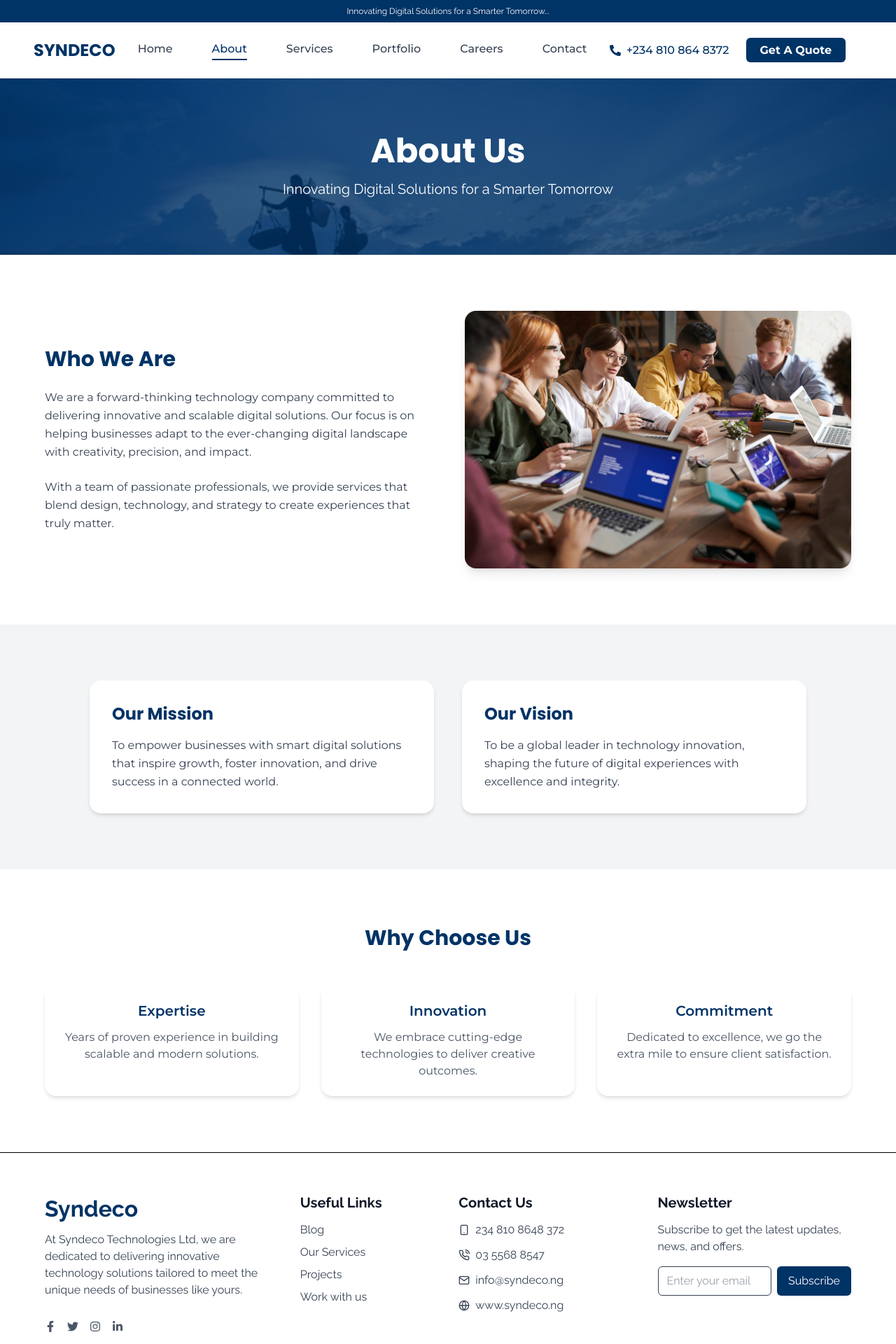
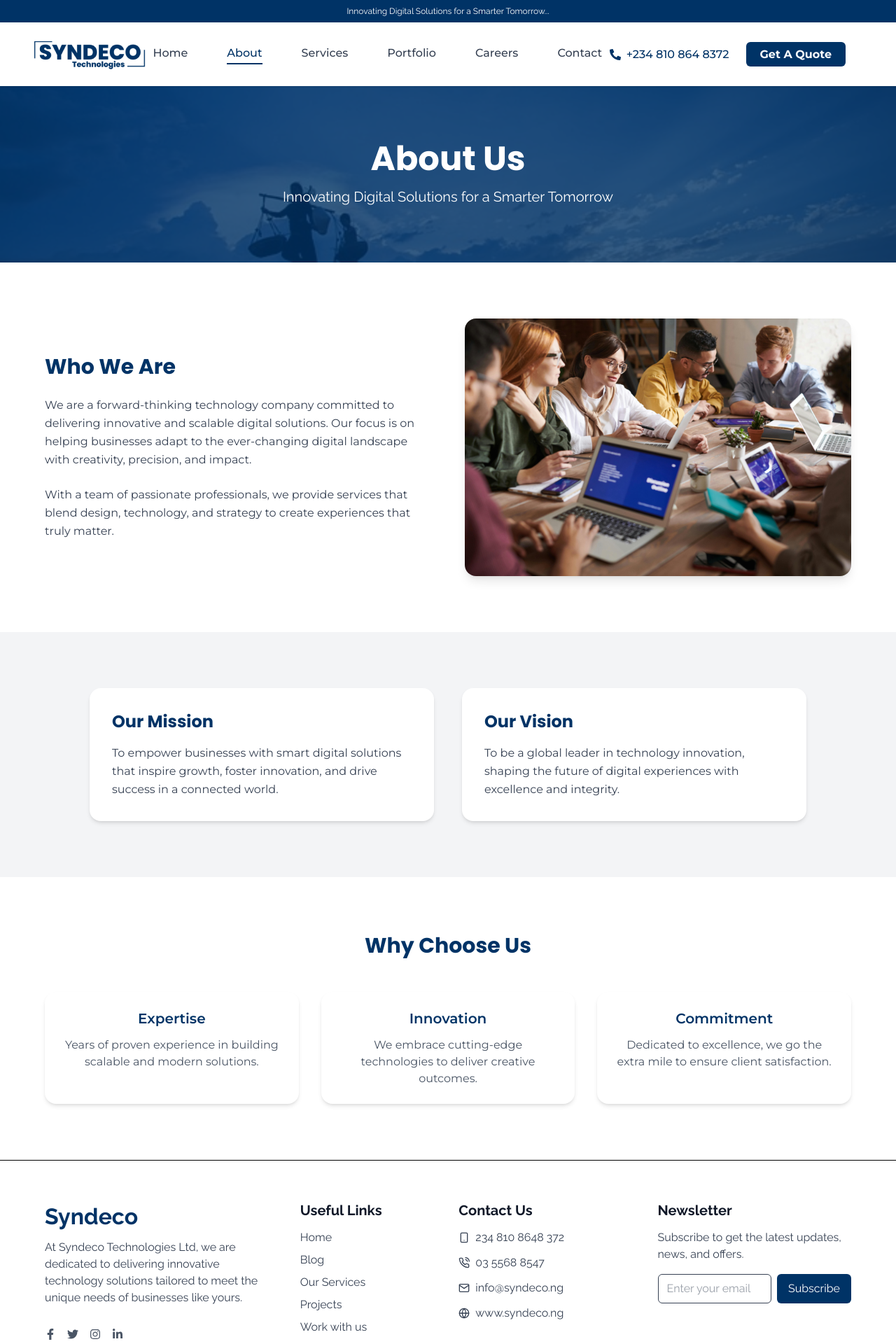
Before and after one commit to damsman10/syndeco-technologies, a React (Vite) app: page /about in a window 1280 px wide. Shown: the top 1920 px of the page at 70% size. Built offline with nearby package versions, Linux system fonts and the light colour scheme.

Commit message:
footer update

```diff
--- a/index.html
+++ b/index.html
@@ -2,7 +2,7 @@
 <html lang="en">
   <head>
     <meta charset="UTF-8" />
-    <link rel="icon" type="image/svg+xml" href="/vite.svg" />
+    <link rel="icon" type="image/svg+xml" href="/favico.png" />
     <meta name="viewport" content="width=device-width, initial-scale=1.0" />
     <title>Syndeco Technologies</title>
     <style>
--- a/src/components/Footer.jsx
+++ b/src/components/Footer.jsx
@@ -24,6 +24,7 @@ const Footer = () => {
         <div className="flex flex-col items-center md:items-start w-full md:w-[15%]">
           <h3 className="font-bold text-gray-900 mb-3 text-[20px]">Useful Links</h3>
           <ul className="space-y-2">
+            <li><Link to="/" >Home</Link></li>
             <li><Link to="/blog" >Blog</Link></li>
             <li><Link to="/services" >Our Services</Link></li>
             <li><Link to="/portfolio" >Projects</Link></li>
--- a/src/components/Header.jsx
+++ b/src/components/Header.jsx
@@ -2,6 +2,7 @@ import { useState } from "react";
 import { FaPhoneAlt } from "react-icons/fa";
 import { Menu, X } from "lucide-react";
 import { Link, useLocation } from "react-router-dom";
+import logo from "../assets/sdc-logo.png"
 
 const navLinks = [
   { label: "Home", href: "/" },
@@ -24,9 +25,12 @@ const Header = () => {
 
       <div className="mainheader py-6 px-6 md:px-12 flex items-center justify-between shadow-sm relative z-50">
         <div className="logo flex items-center space-x-2">
-          <span className="text-2xl font-bold text-[#003366] font-poppins">
+          <Link to="/">
+            <img src={logo} alt="logo" />
+          </Link>
+          {/* <span className="text-2xl font-bold text-[#003366] font-poppins">
             SYNDECO
-          </span>
+          </span> */}
         </div>
 
         <nav className="nav hidden md:flex space-x-14 text-gray-700 font-medium font-montserrat">
```
Also changed, not shown: public/favico.png (added), src/assets/sdc-logo.png (added).
